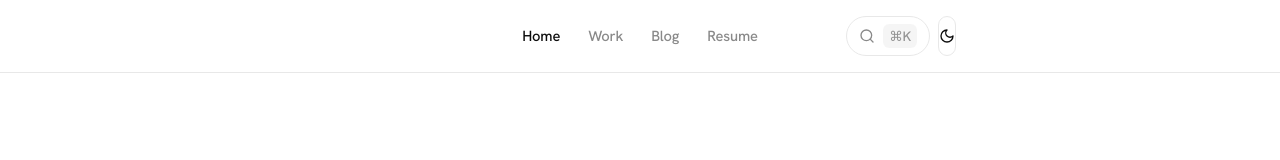
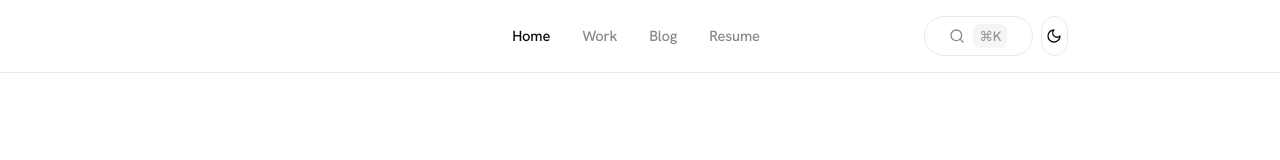
Before and after one commit to aparnasharma16/portfolio, a Next.js app: page / in a window 1280 px wide. Shown: the top 160 px of the page. Built offline with nearby package versions, Linux system fonts and the light colour scheme.

Commit message:
PORT-1: UI changes

```diff
--- a/components/SearchCommand.tsx
+++ b/components/SearchCommand.tsx
@@ -102,7 +102,7 @@ export function SearchCommand() {
       <button
         type="button"
         onClick={() => setOpen(true)}
-        className="hidden h-10 items-center gap-2 rounded-full border border-[var(--border)] bg-[var(--background)] px-3 text-[0.9rem] text-[var(--muted-fg)] transition-colors hover:border-[var(--border-strong)] hover:text-[var(--foreground)] sm:flex"
+        className="hidden h-10 min-w-[6.8rem] items-center justify-center gap-2 rounded-full border border-[var(--border)] bg-[var(--background)] px-3.5 text-[0.9rem] text-[var(--muted-fg)] transition-colors hover:border-[var(--border-strong)] hover:text-[var(--foreground)] sm:flex"
         aria-label="Open search"
       >
         <SearchIcon className="h-4 w-4" />
--- a/components/SiteHeader.tsx
+++ b/components/SiteHeader.tsx
@@ -17,10 +17,10 @@ export function SiteHeader() {
 
   return (
     <header className="sticky top-0 z-50 border-b border-[var(--border)] bg-[var(--background)]/88 backdrop-blur-md">
-      <div className="mx-auto flex max-w-2xl items-center gap-2 px-5 py-4">
-        <div className="w-[4.5rem] shrink-0 sm:w-24" aria-hidden />
+      <div className="mx-auto flex max-w-4xl items-center gap-2 px-5 py-4">
+        <div className="w-[7rem] shrink-0 sm:w-[8.5rem]" aria-hidden />
         <nav
-          className="flex min-w-0 flex-1 flex-wrap items-center justify-center gap-x-7 gap-y-2 text-[0.92rem] font-medium tracking-[-0.015em]"
+          className="flex min-w-0 flex-1 flex-wrap items-center justify-center gap-x-8 gap-y-2 text-[0.92rem] font-medium tracking-[-0.015em]"
           aria-label="Primary"
         >
           {nav.map((item) => {
@@ -43,7 +43,7 @@ export function SiteHeader() {
             );
           })}
         </nav>
-        <div className="flex w-[4.5rem] shrink-0 items-center justify-end gap-2 sm:w-24">
+        <div className="flex w-[8rem] shrink-0 items-center justify-end gap-2 sm:w-[9rem]">
           <SearchCommand />
           <ThemeToggle />
         </div>
```
